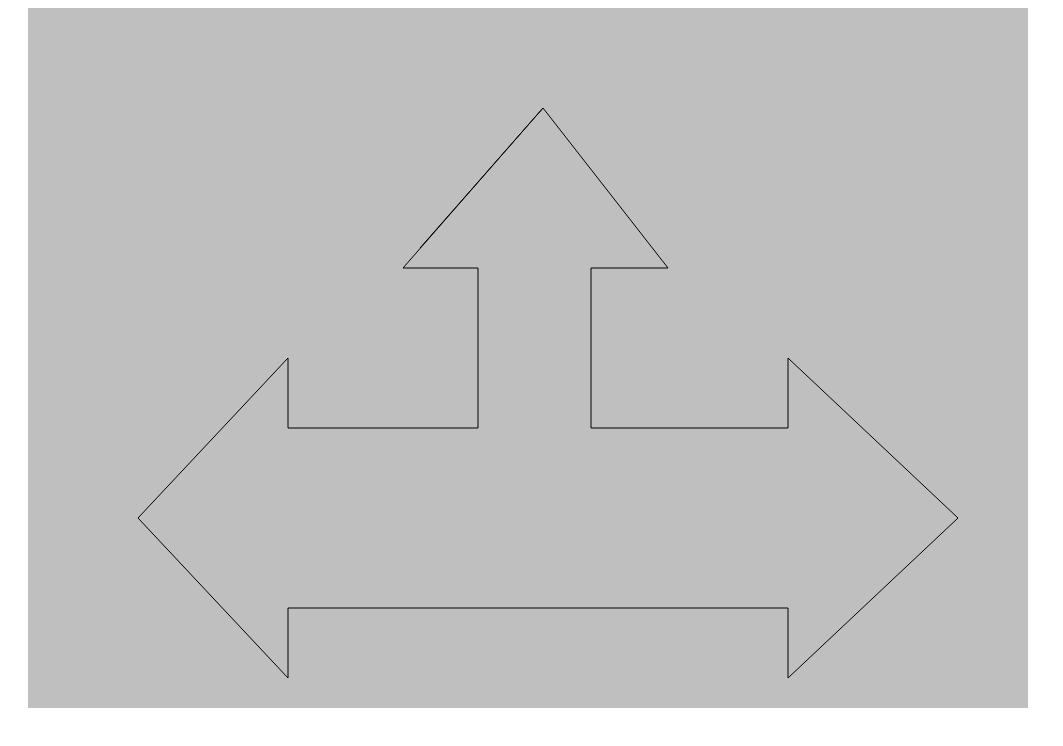
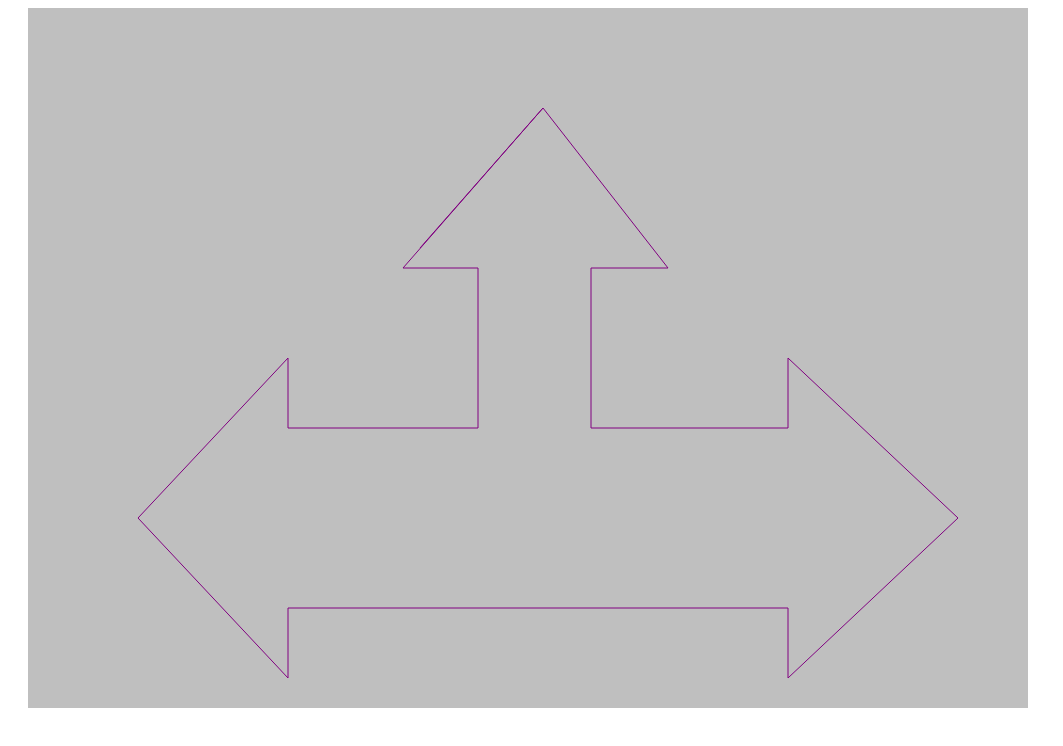
Before and after one commit to mayooh509/Projet-final, a plain HTML site: page index.html in a window 1280 px wide. Shown: the whole page, without its empty margins (0-1063 px from the left). Drawn offline with Linux system fonts and the light colour scheme.

Commit message:
Mackendy

```diff
--- a/index.html
+++ b/index.html
@@ -22,6 +22,9 @@
         const ctx = canvas.getContext("2d");
 
         ctx.beginPath();
+        ctx.linewidth="10";
+        ctx.fillStyle = "red";
+        ctx.strokeStyle= "purple";
 
         ctx.moveTo(515, 100);
         ctx.lineTo(375, 260);
```
